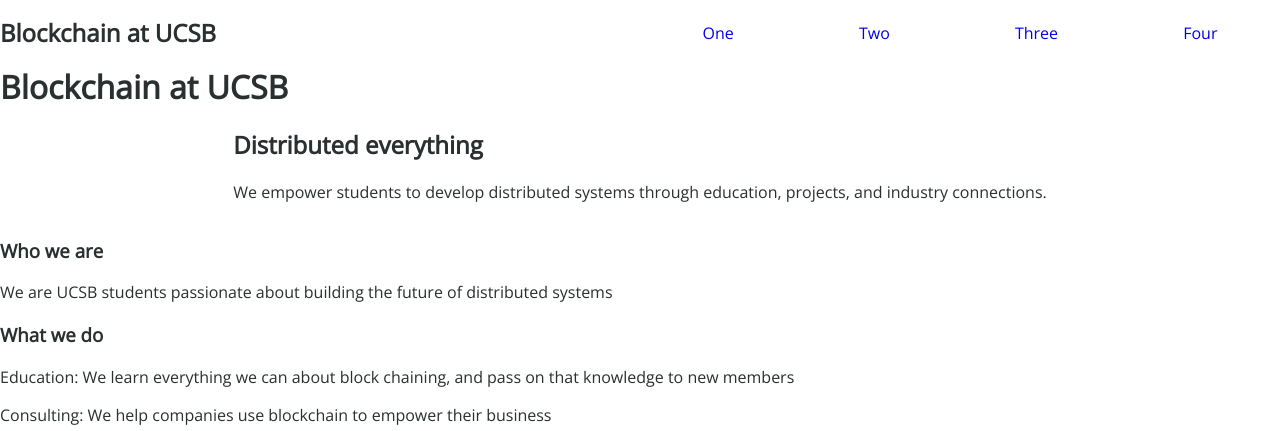
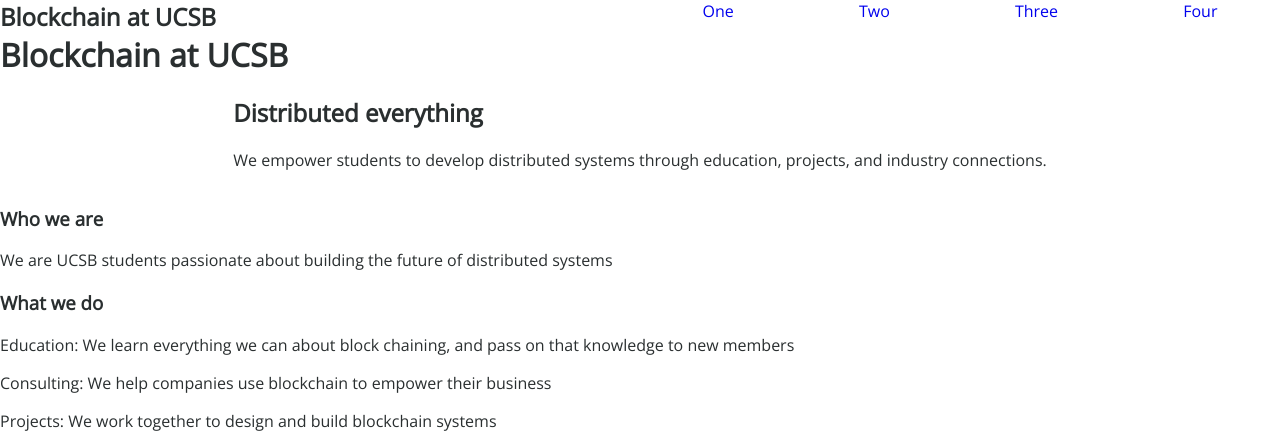
Before and after one commit to bluegoo192/sbblockchain, a Node server app: page / in a window 1280 px wide. Shown: the top 431 px of the page. Run offline with Node 20, Linux system fonts and the light colour scheme; style sheets or scripts are compiled from the project's sources.

Commit message:
updated styles

```diff
--- a/public/stylesheets/nav.css
+++ b/public/stylesheets/nav.css
@@ -2,10 +2,7 @@ nav {
   width: 100%;
   display: flex;
   justify-content: space-between;
-  align-items: center;
-}
-nav .logo {
-  padding: 16px 0px;
+  align-items: stretch;
 }
 nav #hamburger {
   display: none;
@@ -14,7 +11,6 @@ nav ul {
   display: flex;
   min-width: 50%;
   margin: 0;
-  height: 100%;
 }
 nav ul li {
   flex-grow: 1;
@@ -22,7 +18,6 @@ nav ul li {
 nav ul li a {
   display: block;
   text-align: center;
-  width: 100%;
 }
 @media (max-width: 34em) {
   nav ul {
--- a/stylesrc/nav.styl
+++ b/stylesrc/nav.styl
@@ -2,10 +2,7 @@ nav
   width: 100%
   display: flex
   justify-content: space-between
-  align-items: center;
-
-  .logo
-    padding: 16px 0px
+  align-items: stretch;
 
   #hamburger
     display: none
@@ -14,15 +11,13 @@ nav
     display: flex
     min-width: 50%
     margin: 0
-    height: 100%
 
     li
       flex-grow: 1
 
       a
         display: block
-        text-align: center
-        width: 100%
+        text-align: center;
 
 @media (max-width: 34em)
   nav
```
